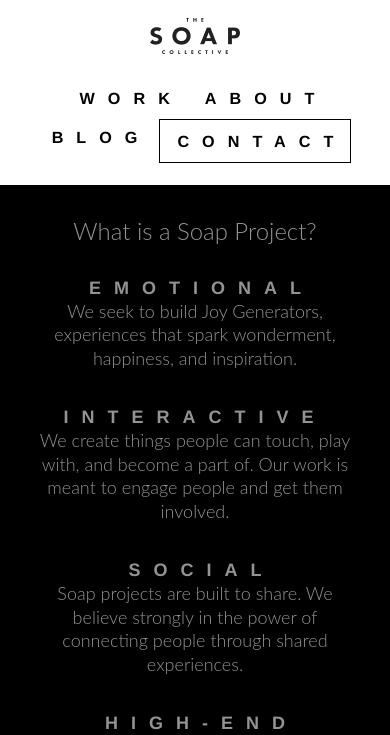
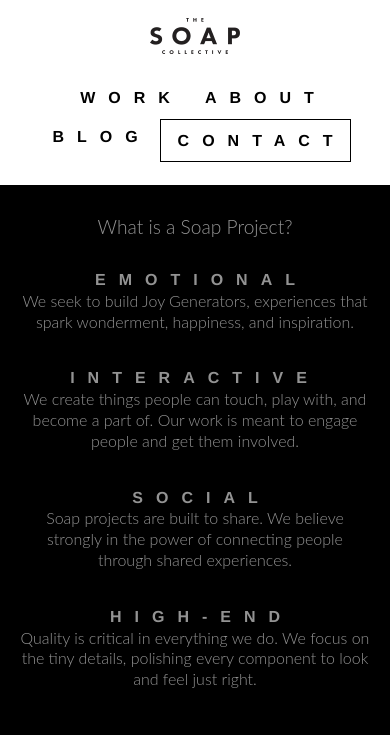
Before and after one commit to thesoapcollective/thesoapcollective.com, a Jekyll site: the page built from work.html, in a window 390 px wide. Shown: the top 735 px of the page. Built offline with Jekyll 4.4.1, drawn with Linux system fonts in a browser that asks for light colours; nearby versions of some CDN libraries; grey boxes are pictures that could not be loaded.

Commit message:
Makes about page responsive and updates work page responsive styles.

```diff
--- a/_sass/_main.scss
+++ b/_sass/_main.scss
@@ -475,7 +475,7 @@ a {
   text-align: center;
 }
 
-.heading-what-is-soap {
+.what-is-soap-heading {
   margin-bottom: 30px;
 }
 
@@ -490,7 +490,7 @@ a {
   vertical-align: top;
 }
 
-.heading-clients {
+.clients-heading {
   margin-bottom: $grid-size-half;
 }
 
--- a/_sass/_responsive.scss
+++ b/_sass/_responsive.scss
@@ -35,6 +35,10 @@ $responsive-max-logo-width: 220px;
 }
 
 @media only screen and (max-width: 767px) {
+  html {
+    font-size: 16px;
+  }
+
   body.is-home {
     color: #000;
 
@@ -55,16 +59,27 @@ $responsive-max-logo-width: 220px;
     .services-container {
       padding: $grid-size;
 
-      p {
-        font-size: 0.9rem;
-      }
-
       h3 {
         position: relative;
         right: -13px;
         text-indent: 0;
       }
     }
+  }
+
+  .is-max-width {
+    padding-left: $grid-size;
+    padding-right: $grid-size;
+  }
+
+  .section-heading {
+    font-size: 1.2rem;
+  }
+
+  .services-heading {
+    position: relative;
+    right: -7px;
+    text-indent: 0;
   }
 
   .page-nav,
@@ -100,7 +115,7 @@ $responsive-max-logo-width: 220px;
 
   .nav-list {
     text-align: center;
-    font-size: 0.9rem;
+    font-size: 1rem;
   }
 
   .nav-list-item {
@@ -172,11 +187,11 @@ $responsive-max-logo-width: 220px;
 
   .project-title {
     margin-bottom: $grid-size;
-    font-size: 1.3rem;
+    font-size: 1.5rem;
   }
 
   .project-copy {
-    font-size: 1rem;
+    font-size: 1.1rem;
   }
 
   .project-logo-brooklynbrewery {
@@ -264,6 +279,12 @@ $responsive-max-logo-width: 220px;
     }
   }
 
+  .services-list {
+    .services-section & {
+      margin-top: $grid-size-double;
+    }
+  }
+
   .services-list-item {
     width: 50%;
     margin-bottom: $grid-size;
@@ -271,6 +292,12 @@ $responsive-max-logo-width: 220px;
 
     &:last-child {
       margin-bottom: 0;
+    }
+
+    .services-section & {
+      width: 100%;
+      margin-bottom: $grid-size-double;
+      padding-top: 72px + $grid-size;
     }
   }
 
@@ -281,4 +308,22 @@ $responsive-max-logo-width: 220px;
     padding-right: 0;
     display: block;
   }
+
+  .services-section {
+    margin-top: $grid-size-double;
+  }
+
+  .soap-team {
+    margin-top: $grid-size;
+
+    img {
+      width: 170%;
+      position: relative;
+      left: -35%;
+    }
+  }
+
+  .soap-team-description {
+    margin-top: $grid-size-double;
+  }
 }
--- a/about.html
+++ b/about.html
@@ -14,7 +14,7 @@ description: Learn about our team and the services we offer at The Soap Collecti
   </section>
 
   <section class="services-section is-max-width">
-    <h2 class="font-futura-700 text-upper section-heading">Our Services</h2>
+    <h2 class="font-futura-700 text-upper section-heading services-heading">Our Services</h2>
     <ul class="services-list list-reset font-lato-500">
       <li class="services-list-item">
         <div class="services-icon-large services-icon-large-vr-black"></div>
--- a/work.html
+++ b/work.html
@@ -6,7 +6,7 @@ description: Portfolio of work by The Soap Collective, a next-generation creativ
 <article>
   <section class="black-section">
     <div class="is-max-width">
-      <h2 class="font-lato-300 heading-what-is-soap section-heading">What is a Soap Project?</h2>
+      <h2 class="font-lato-300 what-is-soap-heading section-heading">What is a Soap Project?</h2>
       <ul class="list-reset pillars-list">
         <li class="pillars-list-item"><h3 class="font-futura-700 text-upper">Emotional</h3><p class="font-lato-300">We seek to build Joy Generators, experiences that spark wonderment, happiness, and inspiration.</p></li><!--
         --><li class="pillars-list-item"><h3 class="font-futura-700 font-no-indent text-upper">Interactive</h3><p class="font-lato-300">We create things people can touch, play with, and become a part of. Our work is meant to engage people and get them involved.</p></li><!--
@@ -22,7 +22,7 @@ description: Portfolio of work by The Soap Collective, a next-generation creativ
 
   <section class="black-section">
     <div class="is-max-width">
-      <h2 class="font-futura-700 text-upper heading-clients">Clients</h2>
+      <h2 class="font-futura-700 text-upper clients-heading">Clients</h2>
       <ul class="list-reset clients-list">
         <li class="clients-list-item"><a class="client-logo client-logo-envoy" href="https://envoy.co" target="_blank">Envoy</a></li><!--
         --><li class="clients-list-item"><a class="client-logo client-logo-mightybell" href="https://mightybell.com" target="_blank">Mightybell</a></li><!--
```
